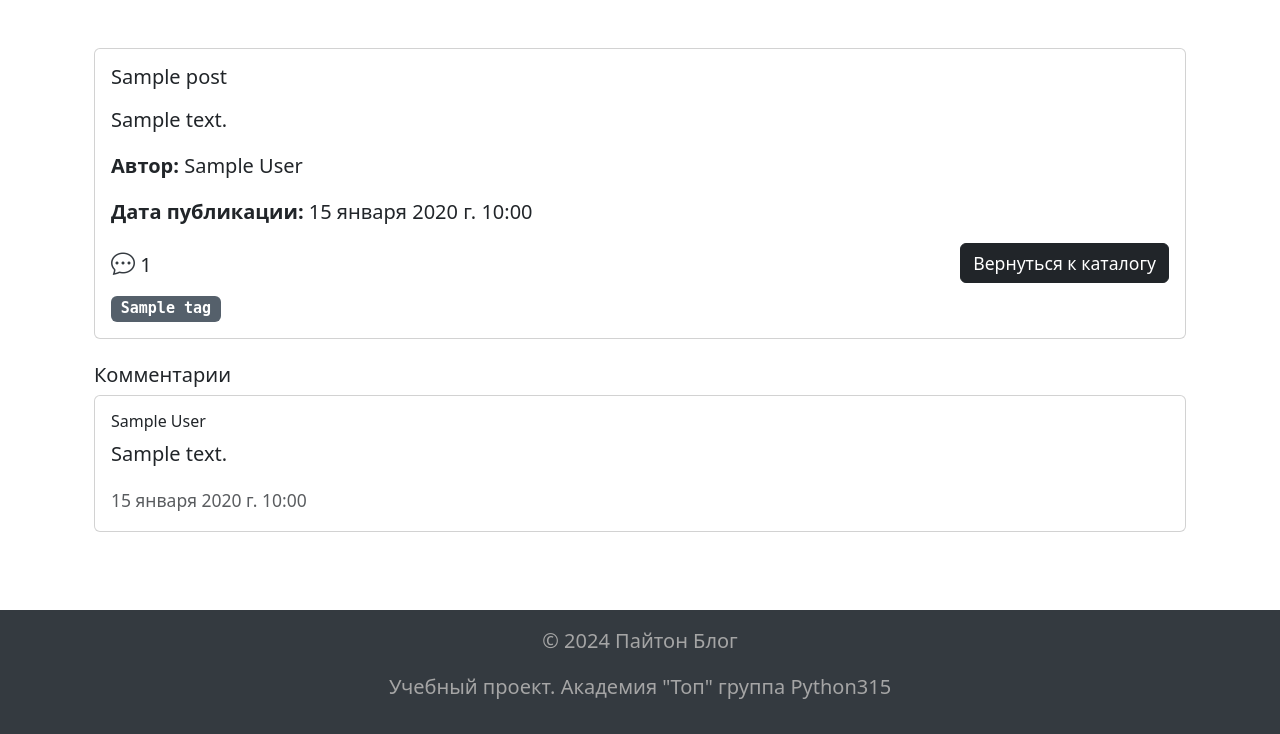
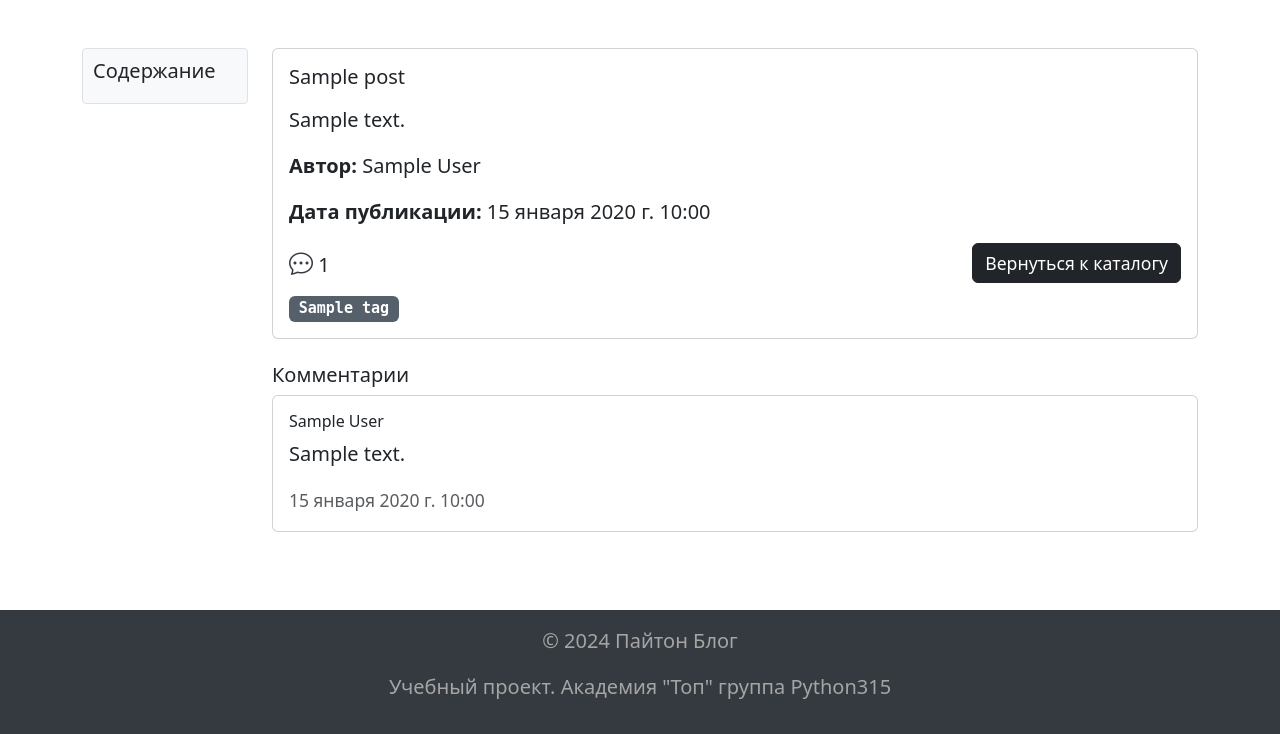
Before and after one commit to VladimirMonin/pydeck, a Django app: template blog/templates/blog/post_detail.html in a window 1280 px wide. Shown: the part 66-800 px from the top of the page. Run offline with Django 5.2, Linux system fonts and the light colour scheme; the template is opened without the code that fills it: most values are stand-ins (such as "Sample title", 1, 10 or a date in 2020); data that the repository does not hold is empty; some libraries are stand-ins or nearby versions.

Commit message:
develop/js: Автоменю из заголовков 3 уровня

```diff
--- a/blog/templates/blog/post_detail.html
+++ b/blog/templates/blog/post_detail.html
@@ -1,9 +1,17 @@
 {% extends 'base.html' %}
 {% comment %} blog/templates/blog/post_detail.html {% endcomment %}
 {% load markdown_to_html %}
+{% load static %}
 {% block title %}{{ post.title }}{% endblock %}
 {% block content %}
-<div class="container mt-5">
+<div class="row mt-5">
+    <div class="col-lg-2 d-none d-lg-block">
+        <nav id="toc" class="nav flex-column sticky-top">
+            <h5>Содержание</h5>
+            <!-- Содержимое будет добавлено с помощью JS -->
+        </nav>
+    </div>
+    <div class="col-lg-10">
         <div class="card">
             <div class="card-body">
                 <h5 class="card-title">{% markdown_to_html post.title %}</h5>
@@ -41,4 +49,8 @@
             {% endfor %}
         </div>
     </div>
+</div>
 {% endblock %}
+{% block scripts %}
+<script src="{% static 'js/toc.js' %}"></script>
+{% endblock %}
--- a/static/css/post_detail.css
+++ b/static/css/post_detail.css
@@ -1,4 +1,33 @@
 /* Для блока pre делаем тень */
 pre {
-    box-shadow: 0 0 20px rgba(0, 0, 0, 0.5);
+  box-shadow: 0 0 20px rgba(0, 0, 0, 0.5);
 }
+
+/* Стили меню */
+#toc {
+  position: sticky;
+  top: 20px;
+  padding: 10px;
+  background-color: #f8f9fa;
+  border: 1px solid #dee2e6;
+  border-radius: 0.25rem;
+}
+
+#toc h5 {
+  margin-bottom: 10px;
+}
+
+#toc a {
+  color: #343a40;
+}
+
+#toc a:hover {
+  text-decoration: underline;
+  background-color: #f1f1f1;
+}
+
+/* Последняя кликнутая */
+#toc a:focus {
+  background-color: #84898f;
+  border-radius: 0.25rem;
+}
--- /dev/null
+++ b/static/js/toc.js
@@ -0,0 +1,27 @@
+document.addEventListener("DOMContentLoaded", function () {
+  const toc = document.querySelector("#toc");
+  const headers = document.querySelectorAll(".card-body h3");
+
+  headers.forEach((header, index) => {
+    const id = `section-${index}`;
+    header.id = id;
+
+    const a = document.createElement("a");
+    a.classList.add("nav-link");
+    a.href = `#${id}`;
+    a.textContent = header.textContent;
+
+    toc.appendChild(a);
+  });
+
+  // Плавная прокрутка
+  document.querySelectorAll("#toc a").forEach((anchor) => {
+    anchor.addEventListener("click", function (e) {
+      e.preventDefault();
+
+      document.querySelector(this.getAttribute("href")).scrollIntoView({
+        behavior: "smooth",
+      });
+    });
+  });
+});
```
Lines whose indentation alone changed are shown as unchanged.
